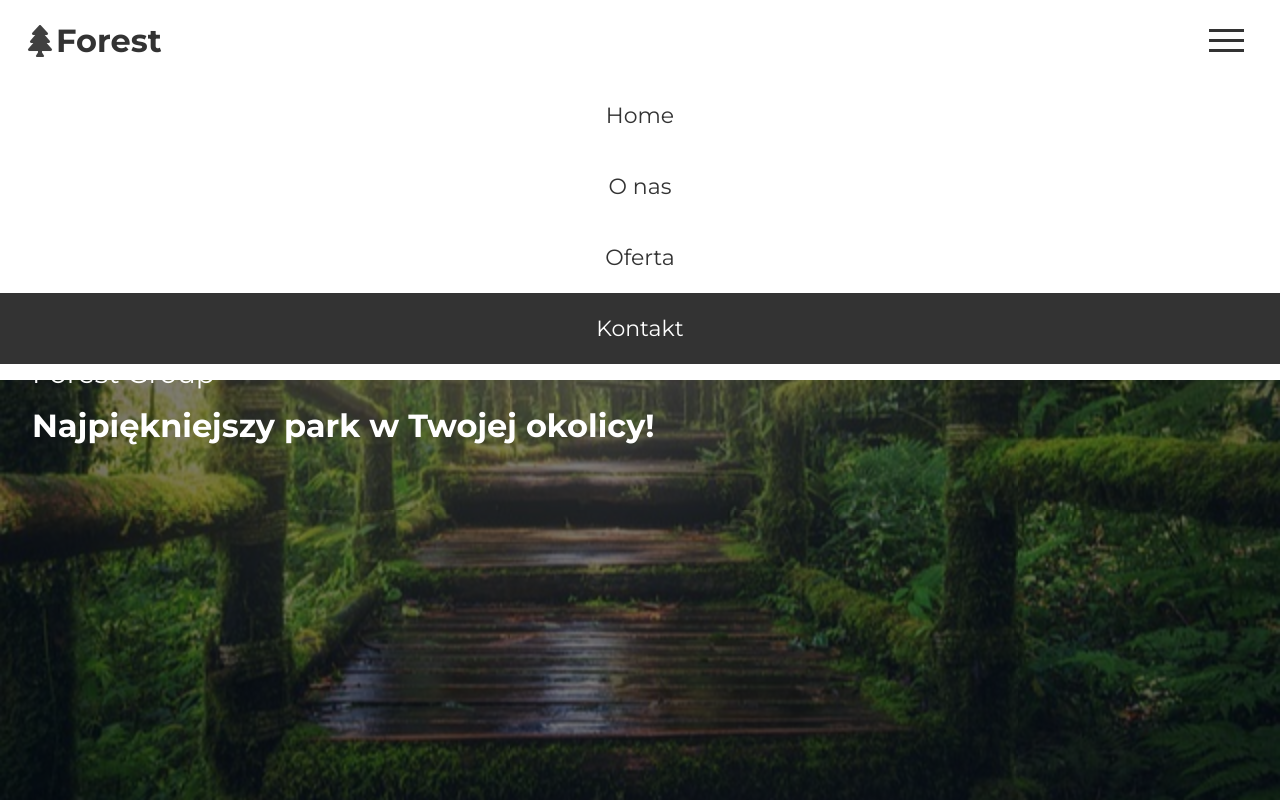
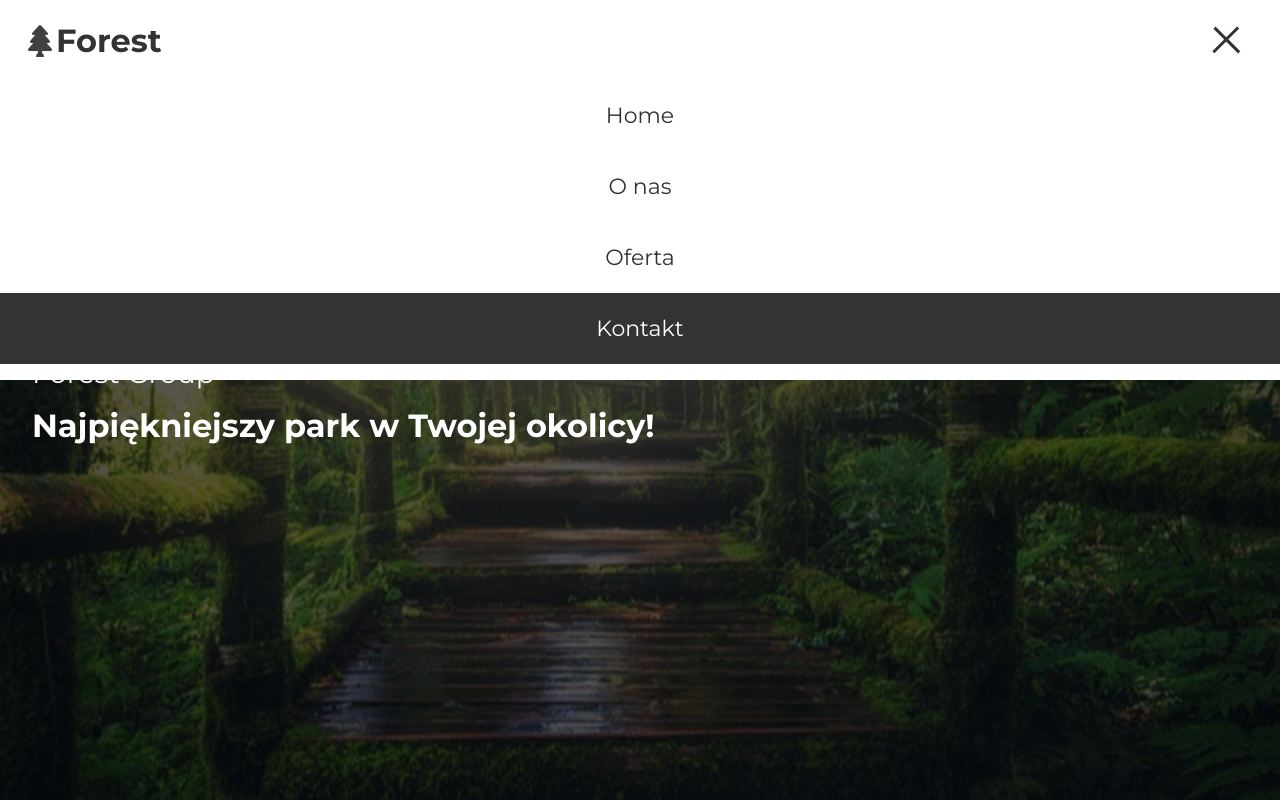
Before and after one commit to Abestian/mmc-strona-finalowa, a website built with Vite: page index.html in a window 1280 px wide. Both pictures are taken after a click on the button 1226 px from the left and 40 px from the top of the page. Built offline with nearby package versions, Linux system fonts and the light colour scheme; files whose address does not match are found by name.

Commit message:
adjusted nav showing transition and created burger icon to x icon transition

```diff
--- a/src/main.js
+++ b/src/main.js
@@ -7,6 +7,7 @@ const navMobile = document.querySelector('.nav-mobile');
 
 const handleNav = () => {
 	navMobile.classList.toggle('nav-active');
+	burgerBtn.classList.toggle('burger-active');
 };
 
 burgerBtn.addEventListener('click', handleNav);
--- a/src/sass/main.scss
+++ b/src/sass/main.scss
@@ -17,7 +17,7 @@ body {
 	justify-content: space-between;
 	background-color: #fff;
 	padding: 0.75em;
-	z-index: 5;
+	z-index: 3;
 
 	.nav-logo {
 		display: flex;
@@ -39,12 +39,31 @@ body {
 		padding: 0.75em 1.25em;
 		background: none;
 		border-radius: 8px;
+		transition: transform 0.2s cubic-bezier(0.55, 0.055, 0.675, 0.19);
 
 		div {
 			margin: 7px;
 			width: 35px;
 			height: 3px;
 			background-color: #333;
+			transition: transform 0.3s cubic-bezier(0.445, 0.05, 0.55, 0.95), opacity 0.3s;
+		}
+	}
+
+	.burger-active {
+		transform: translateX(12%);
+
+		div:nth-child(1) {
+			transform: rotate(45deg) translateY(450%);
+		}
+
+		div:nth-child(2) {
+			transform: translateX(50%);
+			opacity: 0;
+		}
+
+		div:last-child {
+			transform: rotate(-45deg) translateY(-500%);
 		}
 	}
 
@@ -60,8 +79,9 @@ body {
 		width: 100%;
 		background-color: #fff;
 		padding-bottom: 1em;
-		transition: transform 0.5s cubic-bezier(0.445, 0.05, 0.55, 0.95);
-		z-index: -1;
+		transition: transform 0.5s cubic-bezier(0.445, 0.05, 0.55, 0.95), opacity 0.7s cubic-bezier(0.86, 0, 0.07, 0.2);
+		z-index: -100;
+		opacity: 0;
 
 		a {
 			outline: none;
@@ -70,7 +90,7 @@ body {
 			width: 100%;
 			font-size: 2.2rem;
 			color: #fff;
-			transition: color 0.3s, background-color 0.3s;
+			transition: color 0.5s, background-color 0.3s;
 
 			&:hover,
 			&:focus {
@@ -81,6 +101,7 @@ body {
 	}
 
 	.nav-active {
+		opacity: 1;
 		transform: translateY(0);
 
 		a {
@@ -106,7 +127,7 @@ body {
 		left: 0;
 		width: 100%;
 		height: 100%;
-		background-color: rgba(0, 0, 0, 0.5);
+		background-color: rgba(0, 0, 0, 0.65);
 		z-index: -1;
 	}
 
```
